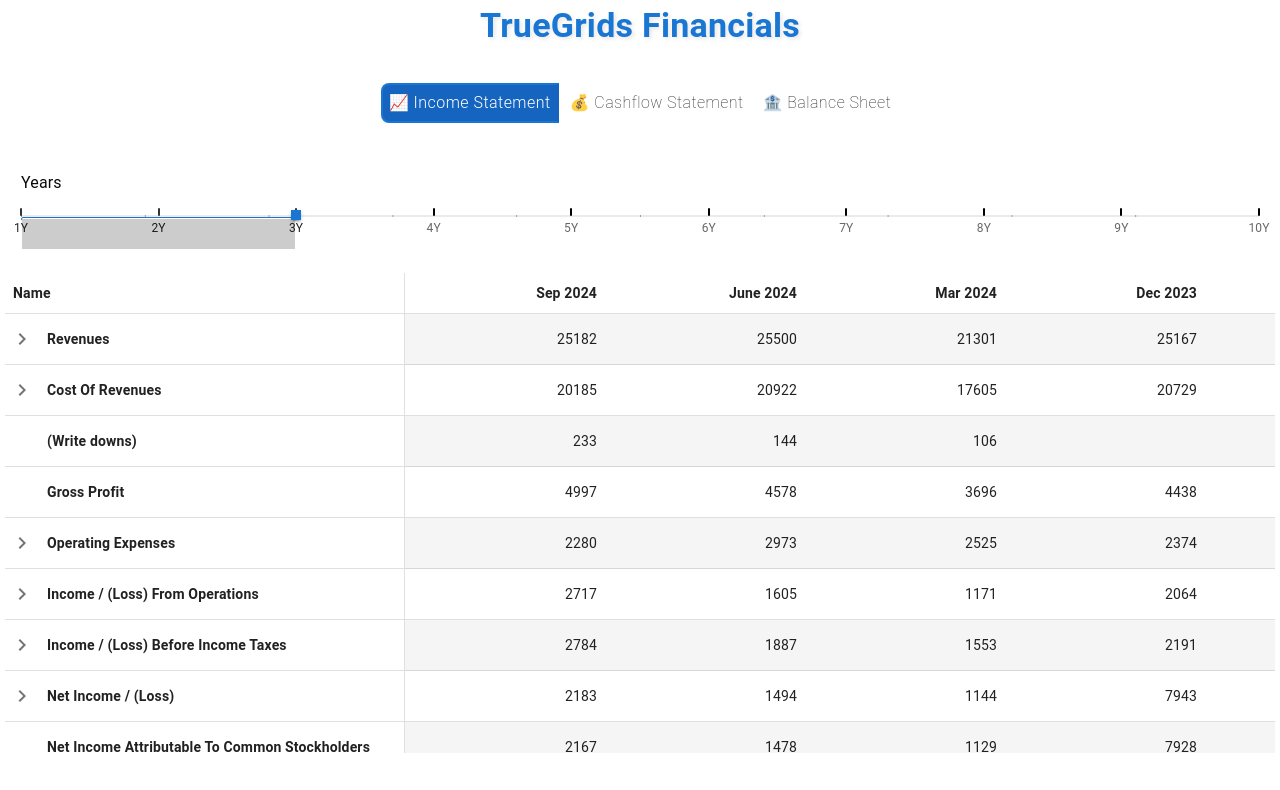
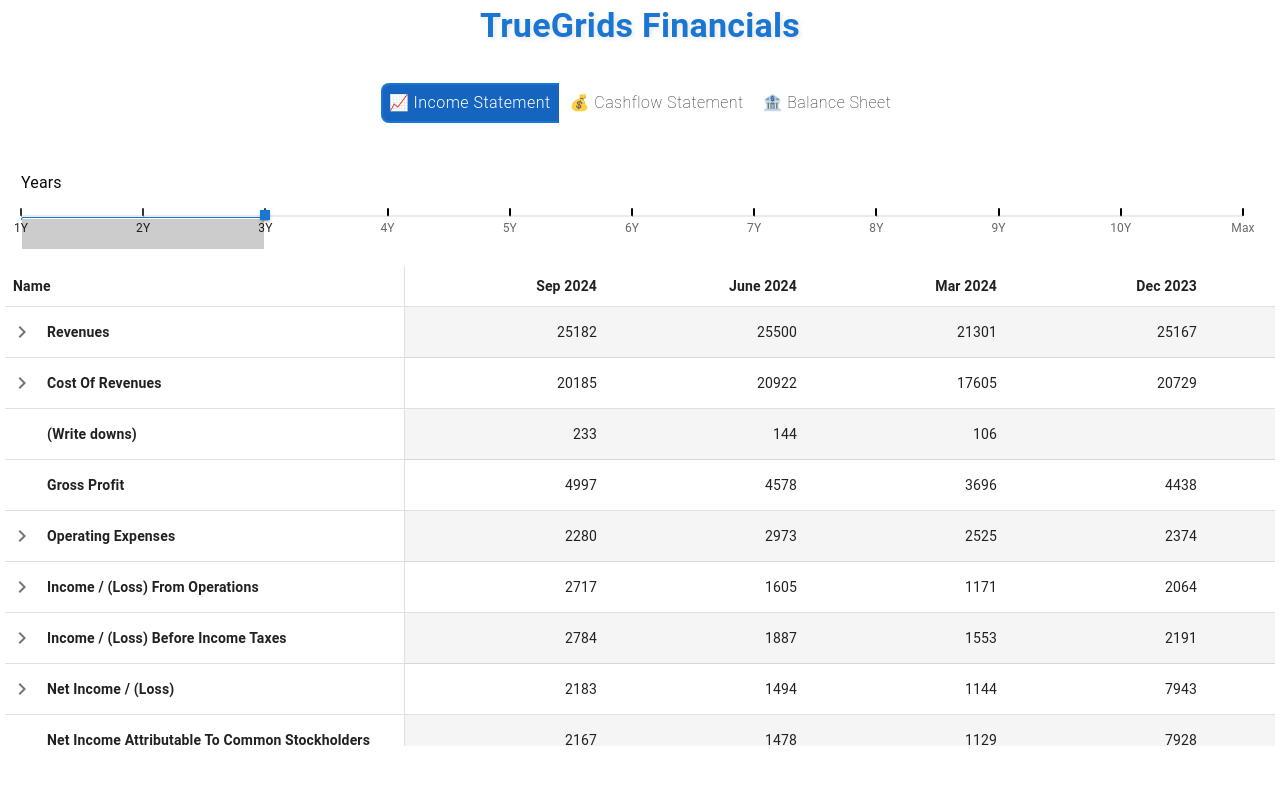
Before and after one commit to Czario/frontend_true_grids, a Next.js app: page /financials in a window 1280 px wide. Shown: the top 790 px of the page. Built offline with nearby package versions, Linux system fonts and the light colour scheme.

Commit message:
Added max in slider

```diff
--- a/src/modules/financials/components/StatementTable.tsx
+++ b/src/modules/financials/components/StatementTable.tsx
@@ -218,15 +218,21 @@
 
 const StatementTable: React.FC<StatementTableProps> = ({ data }) => {
   const [years, setYears] = useState(3);
+  const [maxYears, setMaxYears] = useState(false);
 
   const handleSliderChange = (event: Event, newValue: number | number[]) => {
+    if (newValue === 11) {
+      setMaxYears(true);
+    } else {
       setYears(newValue as number);
+      setMaxYears(false);
+    }
   };
 
   const { columns, rows } = useMemo(() => {
     const parsedData = parseData(data);
     const cols: ColumnDef<ParsedRow>[] = parsedData.columns
-      .filter((_, index) => index < years * 4) // Show columns based on the number of years
+      .filter((_, index) => maxYears || index < years * 4) // Show columns based on the number of years or max
       .map((col, index) => ({
         id: `col${index}`,
         header: col.header,
@@ -234,7 +240,7 @@
         size: index === 0 ? FIRST_COLUMN_WIDTH : DEFAULT_COLUMN_WIDTH,
       }));
     return { columns: cols, rows: parsedData.rows };
-  }, [data, years]);
+  }, [data, years, maxYears]);
 
   const table = useReactTable<ParsedRow>({
     data: rows,
@@ -244,25 +250,28 @@
     getSubRows: (row) => row.children,
   });
 
-  const marks = Array.from({ length: 10 }, (_, i) => ({
+  const marks = Array.from({ length: 11 }, (_, i) => ({
     value: i + 1,
-    label: `${i + 1}Y`,
+    label: i === 10 ? 'Max' : `${i + 1}Y`,
   }));
 
   return (
     <>
       <Box sx={{ padding: 2 }}>
         <Typography gutterBottom>Years</Typography>
+        <Box display="flex" alignItems="center">
           <StyledSlider
-          value={years}
+            value={maxYears ? 11 : years}
             onChange={handleSliderChange}
             aria-labelledby="years-slider"
             valueLabelDisplay="auto"
             step={1}
             marks={marks}
             min={1}
-          max={10}
+            max={11}
+            sx={{ flexGrow: 1, marginRight: 2 }}
           />
+        </Box>
       </Box>
       <TableContainer
         sx={{
```
Lines whose indentation alone changed are shown as unchanged.
